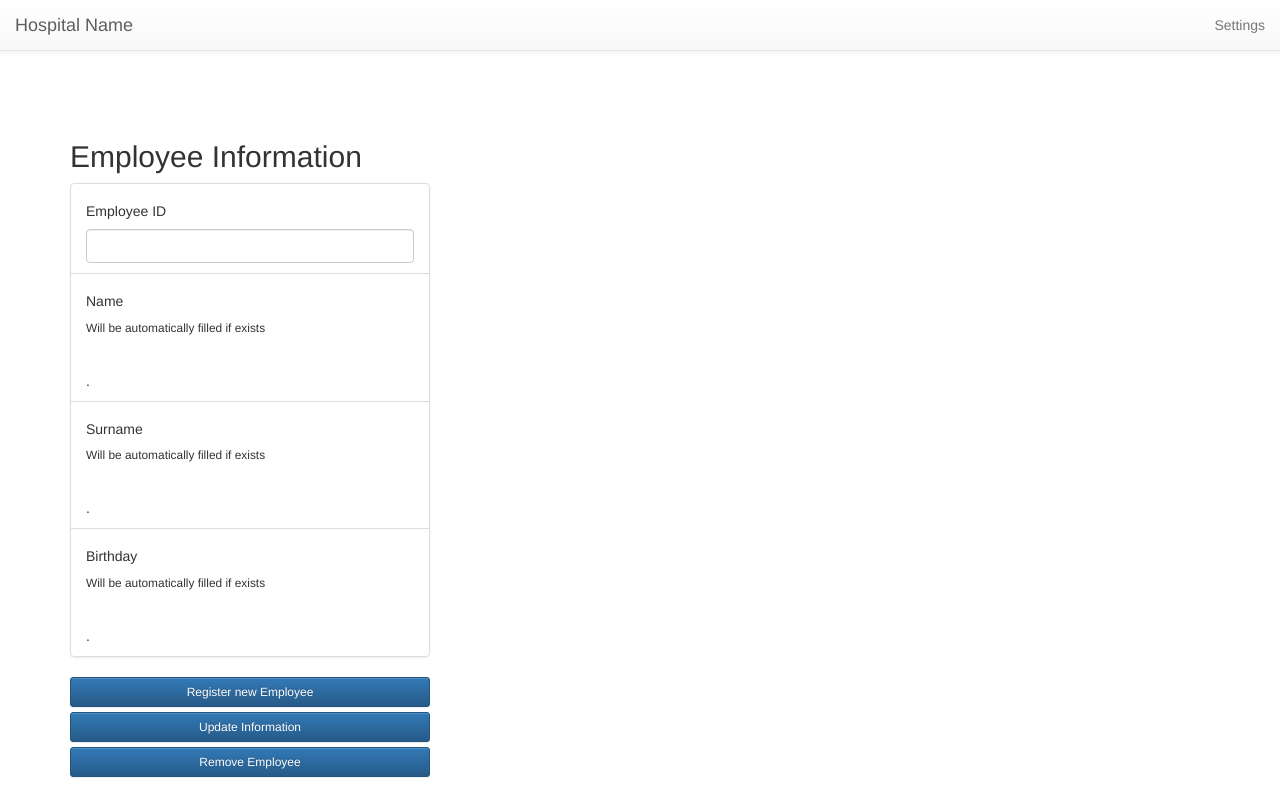
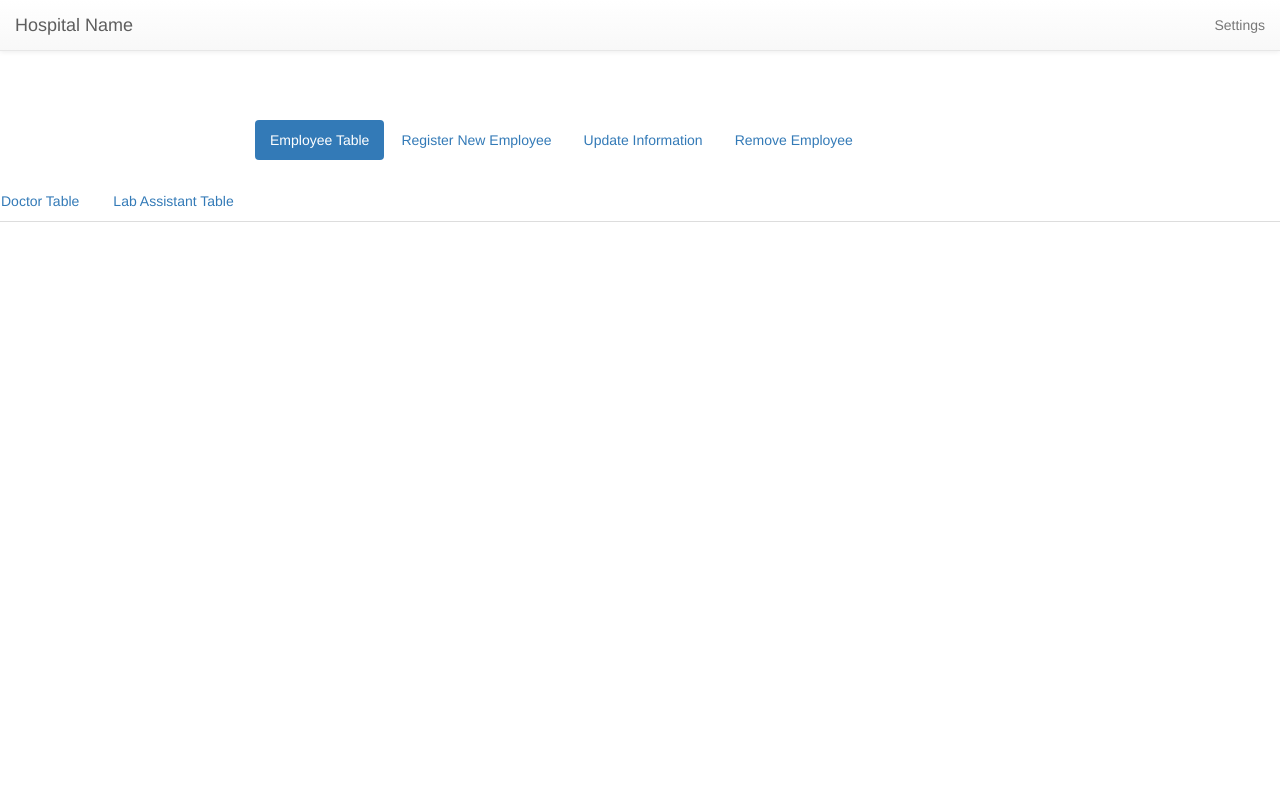
Before and after one commit to gulnr/Predictor_of_Diabetes, a Django app: page /account/see-employees/ in a window 1280 px wide; the page is wider, and only the part inside the window is pictured. Run offline with Django 3.2, Linux system fonts and the light colour scheme; the visitor is signed in with stand-in values (Sample User, id 1); data comes from the database, SQL or seed files in the repository; some libraries are stand-ins or nearby versions.

Commit message:
manager home page see employee tables were added

```diff
--- a/accounts/models.py
+++ b/accounts/models.py
@@ -1,17 +1,18 @@
 from django.db import models
 from django.contrib.auth.models import User
 from django.db.models.signals import post_save
-
 
 # Create your models here.
 class UserProfile(models.Model):
 
     user = models.OneToOneField(User, on_delete=models.PROTECT)
+    name = models.CharField(max_length=30, default='')
+    surname = models.CharField(max_length=50, default='')
+    email = models.CharField(max_length=30, default='')
     staff = models.CharField(max_length=30, default='')
     phone = models.CharField(max_length=14, default='+90 ')
     address = models.CharField(max_length=200, default='', blank=False)
     description = models.CharField(max_length=100, default='')
-
 
     def __str__(self):
         return self.user.username
--- a/accounts/templates/base.html
+++ b/accounts/templates/base.html
@@ -13,7 +13,6 @@
     <link rel="stylesheet" href="//maxcdn.bootstrapcdn.com/bootstrap/3.2.0/css/bootstrap.min.css">
     <link rel="stylesheet" href="//maxcdn.bootstrapcdn.com/bootstrap/3.2.0/css/bootstrap-theme.min.css">
     <!-- Custom styles for this template -->
-    <link href="{{ css_file }}" rel="stylesheet">
     {% block head %}
     {% endblock %}
 </head>
@@ -23,7 +22,6 @@
             <div class="container-fluid">
                 <!-- Brand and toggle get grouped for better mobile display -->
                 <div class="navbar-header">
-                    <button type="button" class="navbar-toggle collapsed" data-toggle="collapse" data-target="#bs-example-navbar-collapse-1" aria-expanded="false">              </button>
                     <a class="navbar-brand" href="/account/">Hospital Name</a>
                 </div>
                 <!-- Collect the nav links, forms, and other content for toggling -->
--- a/accounts/templates/staff/manager_v2.html
+++ b/accounts/templates/staff/manager_v2.html
@@ -1,198 +1,134 @@
 {% extends 'base.html' %}
+
+{% block head %}
+    <title>Manager Home Page</title>
+    <link rel="stylesheet" type="static/account/css" href="manager.css">
+
+{% endblock %}
 
 {% block content %}
 
-<div class="container" id="maincontent">
+    <div id="interest_tabs" class="container" style="width:800px; margin:0 auto;">
+        <ul  class="nav nav-pills">
+            <li class="active"><a  href="#1b" data-toggle="tab">Employee Table</a></li>
+            <li><a href="#2b" data-toggle="tab">Register New Employee</a></li>
+            <li><a href="#3b" data-toggle="tab">Update Information</a></li>
+            <li><a href="#4b" data-toggle="tab">Remove Employee</a></li>
+        </ul>
+    </div>
+    <div class="col">
     <div class="row">
-        <!-- Employee Information -->
-        <div class="col-md-4 order-md-2 mb-4">
-          <h4 class="d-flex justify-content-between align-items-center mb-3">
-            <h2> Employee Information</h2>
-          </h4>
-          <ul class="list-group mb-3">
-            <li class="list-group-item d-flex justify-content-between lh-condensed">
-              <div>
-                <h5 class="my-0">Employee ID</h5>
-              </div>
-              <span class="text-muted" id="employee-id"></span>
-              <input type="text" class="form-control" id="employee-id-input" placeholder="" required>
-            </li>
-
-            <li class="list-group-item d-flex justify-content-between lh-condensed">
-              <div>
-                <h5 class="my-0">Name</h5>
-                <small>Will be automatically filled if exists</small>
-              </div>
-              <span class="text-muted" id="employee-name"></span>
-              <input type="text" class="form-control" id="employee-name-input" placeholder="" required>.
-            </li>
-
-            <li class="list-group-item d-flex justify-content-between lh-condensed">
-              <div>
-                <h5 class="my-0">Surname</h5>
-                <small>Will be automatically filled if exists</small>
-              </div>
-              <span class="text-muted" id="patient-surname"></span>
-              <input type="text" class="form-control" id="employee-surname-input" placeholder="" required>.
-            </li>
-
-            <li class="list-group-item d-flex justify-content-between bg-light">
-              <div>
-                <h5 class="my-0">Birthday</h5>
-                <small>Will be automatically filled if exists</small>
-              </div>
-              <span class="text-muted" id="employee-birthday"></span>
-              <input type="date" class="form-control" id="employee-birthday-input" placeholder="" required>.
-            </li>
+			<div class="tab-content clearfix">
+			    <div class="tab-pane active" id="1b" method="get_queryset" style="width:1500px; margin:0 auto;">
+                    <br>
+                    <div id="1b" class="tab-pane">
+                        <ul class="nav nav-tabs" id="all_tabs">
+                            <li><a href="#all_popular" data-toggle="tab">Doctor Table</a></li>
+                            <li><a href="#all_unique" data-toggle="tab">Lab Assistant Table</a></li>
                         </ul>
-
-            <button class="btn btn-primary btn-sm btn-block" onclick="registerEmployee()">Register new Employee</button>
-            <button class="btn btn-primary btn-sm btn-block">Update Information</button>
-            <button class="btn btn-primary btn-sm btn-block">Remove Employee</button>
-        </div>
-        <!-- Employee Information ends-->
-
-        <!-- Register -->
-        <div class="col-md-7 order-md-3">
-            <div id="Register Employee">
-              <h2 class="mb-1">Employee Registration Form</h2>
-                <form class="needs-validation" novalidate>
-                  <div class="row">
-                    <div class="col-md-6 mb-auto">
-                      <div class="row">
-                        <div class="col-md-6 mb-auto">
-                          <label for="Name">Name*</label>
-                          <input type="text" id="Name" placeholder="Name" class="form-control" autofocus="" required>
                     </div>
                 </div>
-                      <br>
-                      <div class="row">
-                          <div class="col-md-6 mb-auto">
-                            <label for="Surname">Surname*</label>
-                            <input type="text" id="Surname" placeholder="Surname" class="form-control" autofocus="" required>
+                    <!--all tab content-->
+                <div class="tab-content" >
+                    <div id="all_popular" class="tab-pane" style="width:1500px; margin:0 auto;">
+                        <table class="table table-striped">
+                            <thead>
+                                <tr>
+                                    <th scope="col">ID</th>
+                                    <th scope="col">First</th>
+                                    <th scope="col">Last</th>
+                                    <th scope="col">Staff</th>
+                                    <th scope="col">Description</th>
+                                    <th scope="col">Phone</th>
+                                    <th scope="col">Email</th>
+                                    <th scope="col">Address</th>
+                                </tr>
+                            </thead>
+                            <tbody>
+                                {% for user_ in staff %}
+                                    {% if user_.id != 1 %}
+                                        <tr>
+                                            <th scope="row">{{ user_.user_id }}</th>
+                                            <td>{{ user_.name }}</td>
+                                            <td>{{ user_.surname }}</td>
+                                            <td>{{ user_.staff }}</td>
+                                            <td>{{ user_.description }}</td>
+                                            <td>{{ user_.phone }}</td>
+                                            <td>{{ user_.email }}</td>
+                                            <td>{{ user_.address }}</td>
+                                        </tr>
+                                    {% endif %}
+                                {% endfor %}
+                            </tbody>
+                        </table>
+                    </div>
+                    <div id="all_unique" class="tab-pane" style="width:1500px; margin:0 auto;">
+                        <table class="table table-striped">
+                            <thead>
+                                <tr>
+                                    <th scope="col">ID</th>
+                                    <th scope="col">First</th>
+                                    <th scope="col">Last</th>
+                                    <th scope="col">Staff</th>
+                                    <th scope="col">Description</th>
+                                    <th scope="col">Phone</th>
+                                    <th scope="col">Email</th>
+                                    <th scope="col">Address</th>
+                                </tr>
+                            </thead>
+                            <tbody>
+                                {% for user2 in staff2 %}
+                                    {% if user_.id != 1 %}
+                                        <tr>
+                                            <th scope="row">{{ user2.user_id }}</th>
+                                            <td>{{ user2.name }}</td>
+                                            <td>{{ user2.surname }}</td>
+                                            <td>{{ user2.staff }}</td>
+                                            <td>{{ user2.description }}</td>
+                                            <td>{{ user2.phone }}</td>
+                                            <td>{{ user2.email }}</td>
+                                            <td>{{ user2.address }}</td>
+                                        </tr>
+                                    {% endif %}
+                                {% endfor %}
+                            </tbody>
+                        </table>
                     </div>
                 </div>
-                      <br>
-                      <div class="row">
-                        <div class="col-md-6 mb-auto">
-                          <label for="email">E-mail*</label>
-                          <input type="email" id="email" placeholder="Email" class="form-control" name="email" required>
+                <div class="tab-pane" id="2b" style="width:700px; margin:0 auto;">
+                    <h3>We use the class nav-pills instead of nav-tabs which automatically creates a background color for the tab</h3>
 			    </div>
+                <div class="tab-pane" id="3b" style="width:700px; margin:0 auto;">
+                    <h3>We applied clearfix to the tab-content to rid of the gap between the tab and the content</h3>
 				</div>
-                      <br>
-                      <div class="row">
-                        <div class="col-md-6 mb-auto">
-                          <label for="password">Password* </label>
-                          <input type="password" id="password" placeholder="Password" class="form-control" required>
-                        </div>
-                      </div>
-                      <br>
-                      <div class="row">
-                        <div class="col-md-6 mb-auto">
-                            <div class="input-group">
-                                <label for="title">Title</label>
-                                <div class="select-dropdown">
-                                    <select name="subject" id="title">
-                                        <option disabled="disabled" selected="selected">Choose option</option>
-                                        <option>Doctor</option>
-                                        <option>laboratory assistant</option>
-                                        <option>Other</option>
-                                    </select>
+                <div class="tab-pane" id="4b" style="width:700px; margin:0 auto;">
+                    <h3>We use css to change the background color of the content to be equal to the tab</h3>
 				</div>
 			</div>
             </div>
         </div>
     </div>
-                    <div class="col-md-6 mb-auto">
-                      <div class="row" >
-                        <div class="col-md-6 mb-auto">
-                          <label for="confirmpassword">Confirm Password*</label>
-                          <input type="password" id="confirmpassword" placeholder="Password" class="form-control" required>
-                        </div>
-                      </div>
-                      <br>
-                      <div class="row">
-                        <div class="col-md-6 mb-auto">
-                          <label for="birthDate">Birthdate</label>
-                          <input type="date" id="birthDate" class="form-control" required>
-                        </div>
-                      </div>
-                      <br>
-                      <div class="row">
-                        <div class="col-md-6 mb-auto">
-                          <label for="phoneNumber">Phone Number</label>
-                          <input type="phoneNumber" id="phoneNumber" placeholder="Phone number" class="form-control">
-                        </div>
-                      </div>
-                      <br>
-                      <div class="row">
-                        <div class="col-md-6 mb-auto">
-                          <label for="username">Username*</label>
-                          <input type="text" id="username" placeholder="Username" class="form-control" autofocus="" required>
-                        </div>
-                      </div>
-                      <br>
-                      <div class="row">
-                        <div class="col-md-6 mb-auto">
-                            <div class="form-group">
-                                <label>Gender</label>
-                                <br>
-                                <div class="col-sm-6">
-                                            <label class="radio-inline">
-                                                <input type="radio" id="femaleRadio" value="Female">Female
-                                            </label>
-                                        </div>
-                                <div class="col-sm-6">
-                                            <label class="radio-inline">
-                                                <input type="radio" id="maleRadio" value="Male">Male
-                                            </label>
-                                        </div>
-                            </div>
-                        </div> <!-- /.form-group -->
-                      </div>
-                    </div>
-                  </div>
-                  <div class="form-group">
-                    <div class="col-sm-9 col-sm-offset-3">
-                        <span class="help-block">*Required fields</span>
-                    </div>
-                  </div>
-                  <div class="row">
-                        <br>
-                      <!-- TODO: center save button -->
-                      <button class="btn btn-primary btn-lg btn-block" type="submit"> Save </button>
-                    </div>
-                </form>
-            </div>
-        </div>
-    </div>
-</div>
+
+    <script>
+    $('#interest_tabs').on('click', 'a[data-toggle="tab"]', function(e) {
+      e.preventDefault();
+
+      var $link = $(this);
+
+      if (!$link.parent().hasClass('active')) {
+
+        //remove active class from other tab-panes
+        $('.tab-content:not(.' + $link.attr('href').replace('#','') + ') .tab-pane').removeClass('active');
+
+        // click first submenu tab for active section
+        $('a[href="' + $link.attr('href') + '_all"][data-toggle="tab"]').click();
+
+        // activate tab-pane for active section
+        $('.tab-content.' + $link.attr('href').replace('#','') + ' .tab-pane:first').addClass('active');
+      }
+
+    });
+    </script>
 
 
-    <script>
-        window.onload = function() {
-            document.getElementById("Register Employee").style.visibility = 'hidden';
-            document.getElementById("employee-name-input").style.visibility = "hidden";
-            document.getElementById("employee-surname-input").style.visibility = "hidden";
-            document.getElementById("employee-birthday-input").style.visibility = "hidden";
-            document.getElementById("employee-name").style.visibility = "hidden";
-            document.getElementById("employee-surname").style.visibility = "hidden";
-            document.getElementById("employee-birthday").style.visibility = "hidden";
-        }
-
-        function registerEmployee() {
-            document.getElementById("employee-id-input").style.visibility = "hidden";
-            document.getElementById("employee-id").style.visibility = "visible";
-            document.getElementById("employee-id").innerText = "123811827";
-            document.getElementById("Register Employee").style.visibility = 'visible';
-            document.getElementById("employee-name").innerText = "Sherlock";
-            document.getElementById("employee-surname").innerText = "Holmes";
-            document.getElementById("employee-birthday").innerText = "06.01.1854";
-            document.getElementById("employee-name-input").style.visibility = "visible";
-            document.getElementById("employee-surname-input").style.visibility = "visible";
-            document.getElementById("employee-birthday-input").style.visibility = "visible";
-
-        }
-
-    </script>
 {% endblock %}
--- a/accounts/views.py
+++ b/accounts/views.py
@@ -4,6 +4,9 @@ from django.contrib.auth.forms import PasswordChangeForm
 from django.contrib.auth import update_session_auth_hash
 from django.contrib.auth.decorators import login_required
 from django.http import HttpResponseRedirect
+from django.views.generic import ListView
+from .models import UserProfile
+
 
 def home(request):
     return render(request, 'accounts/login.html')
@@ -56,10 +59,9 @@ def change_password(request):
         if form.is_valid():
             form.save()
             update_session_auth_hash(request, form.user)
-            return redirect('/account/profile')
+            return redirect('/account/profile/')
         else:
-            return redirect('/accounts/change-password')
-
+            return redirect('/account/change-password/')
     else:
         form = PasswordChangeForm(user=request.user)
 
@@ -84,4 +86,6 @@ def labasst_home(request):
 
 @login_required
 def see_employees(request):
-    return render(request, 'staff/manager_v2.html')
+    staff = UserProfile.objects.filter(staff="Doctor")
+    staff2 = UserProfile.objects.filter(staff="Lab Assistant")
+    return render(request, 'staff/manager_v2.html', {'staff': staff, 'staff2': staff2})
--- a/pod2/settings.py
+++ b/pod2/settings.py
@@ -12,6 +12,7 @@ https://docs.djangoproject.com/en/2.1/ref/settings/
 
 import os
 import djongo
+
 
 # Build paths inside the project like this: os.path.join(BASE_DIR, ...)
 BASE_DIR = os.path.dirname(os.path.dirname(os.path.abspath(__file__)))
@@ -138,6 +139,7 @@ LOGIN_EXEMPT_URLS = (
 
 
 
+
 EMAIL_HOST = 'localhost'
 EMAIL_PORT = 1025
 
```
Also changed, not shown: accounts/templates/staff/manager_home.html (+7 -0 lines), accounts/migrations/0001_initial.py. Lines whose indentation alone changed are shown as unchanged.
